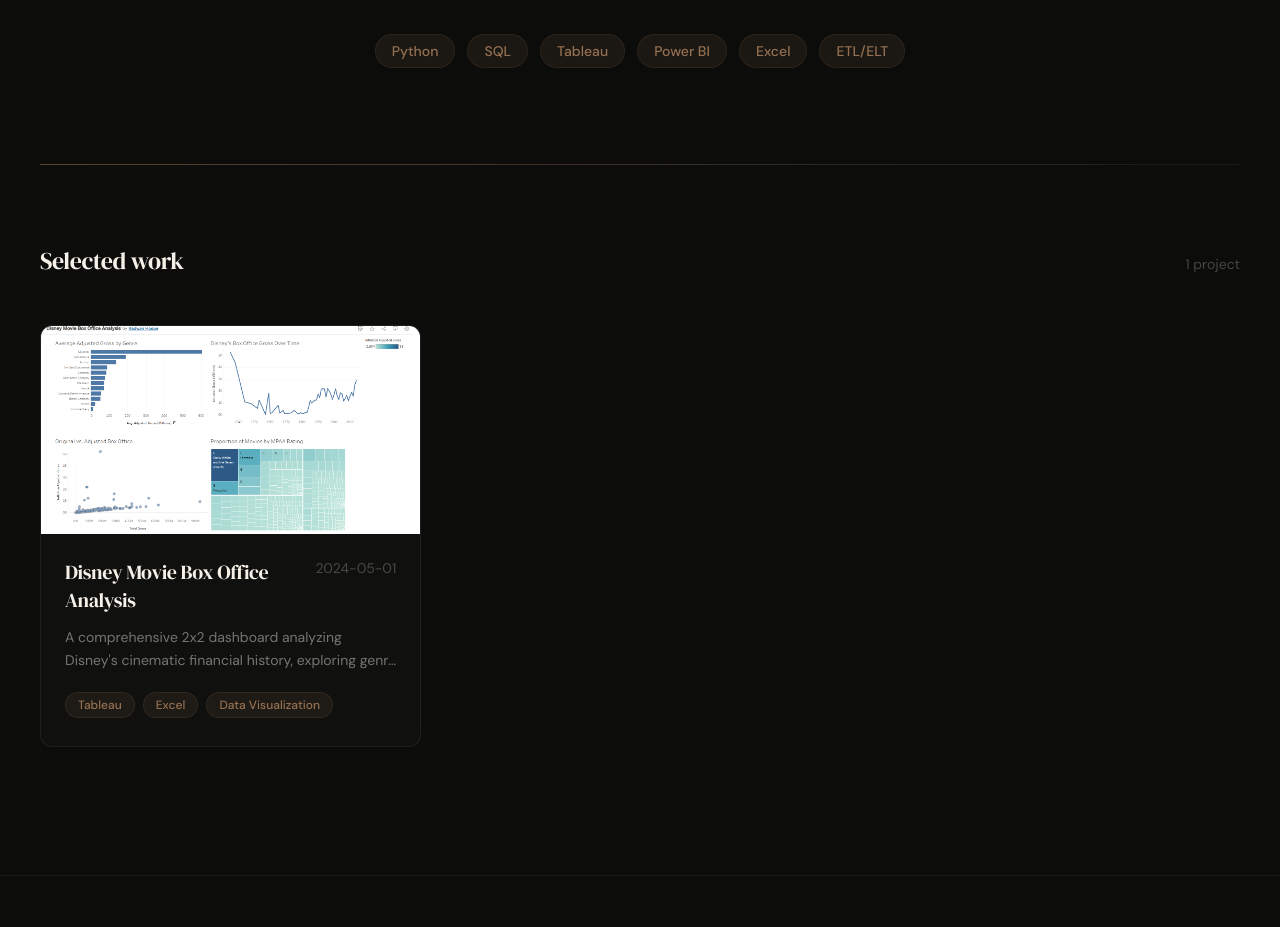
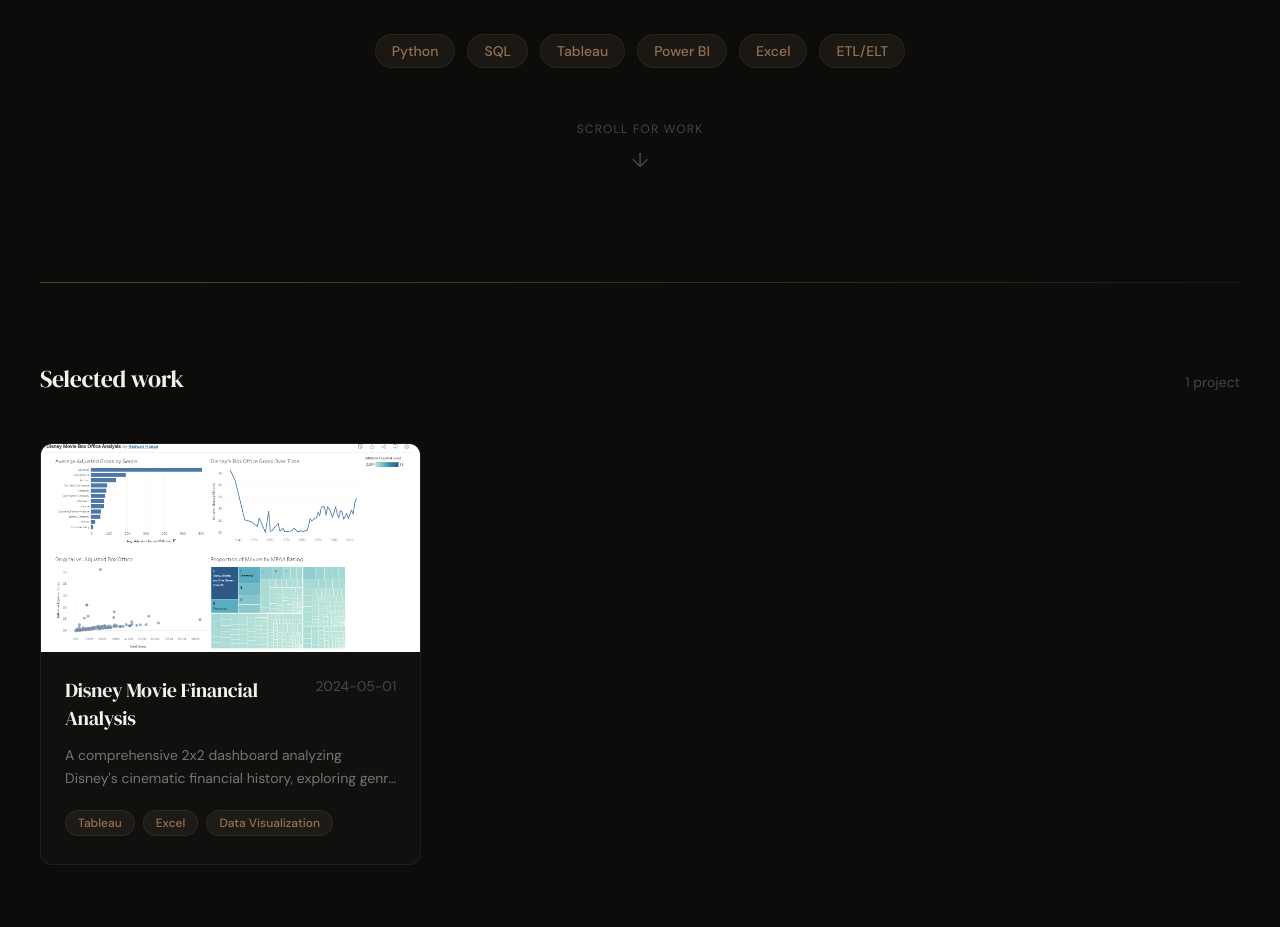
Before and after one commit to rhoque1/data-portfolio, a Next.js app: page / in a window 1280 px wide. Shown: the part 440-1367 px from the top of the page. Built offline with nearby package versions, Linux system fonts and the light colour scheme.

Commit message:
update hero section

```diff
--- a/src/app/page.tsx
+++ b/src/app/page.tsx
@@ -58,6 +58,13 @@
             </span>
           ))}
         </div>
+        {/* Scroll indicator */}
+        <div className="mt-16 animate-bounce">
+          <p className="text-xs mb-2" style={{ color: 'var(--text-faint)', letterSpacing: '0.1em', textTransform: 'uppercase' }}>
+            Scroll for work
+          </p>
+          <span style={{ color: 'var(--text-faint)', fontSize: 20 }}>&#8595;</span>
+        </div>
       </header>
 
       {/* Divider */}
--- a/src/content/projects/project-one.md
+++ b/src/content/projects/project-one.md
@@ -1,5 +1,5 @@
 ---
-title: "Disney Movie Box Office Analysis"
+title: "Disney Movie Financial Analysis"
 description: "A comprehensive 2x2 dashboard analyzing Disney's cinematic financial history, exploring genre performance, inflation-adjusted trends, and rating distributions."
 tools: ["Tableau", "Excel", "Data Visualization"]
 githubLink: ""
```
